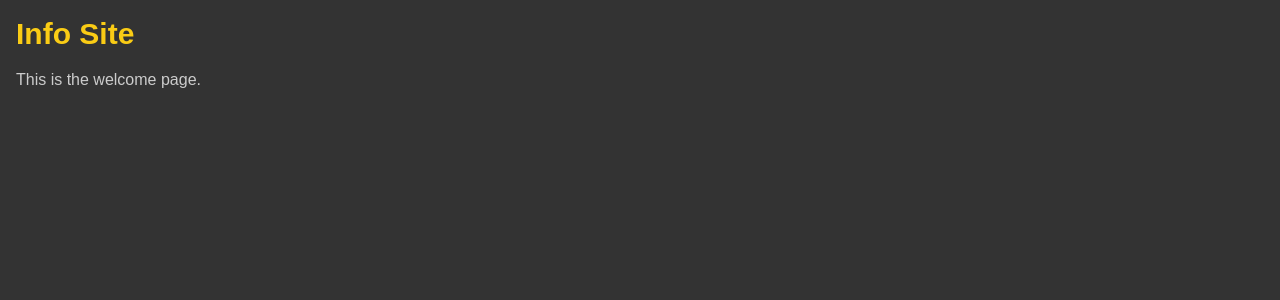
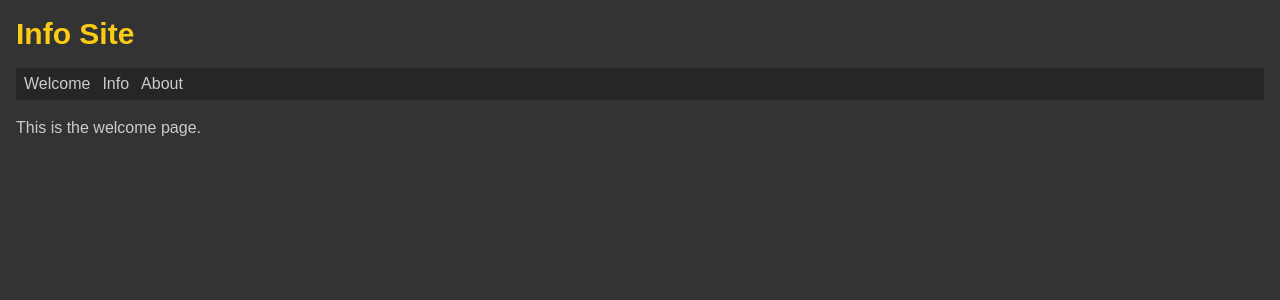
Before and after one commit to edwardtanguay/et002-nextjs-usecontext, a Next.js app: page / in a window 1280 px wide. Shown: the top 300 px of the page. Built offline with nearby package versions, Linux system fonts and the light colour scheme.

Commit message:
nav clickable

```diff
--- a/components/Header.tsx
+++ b/components/Header.tsx
@@ -1,8 +1,24 @@
 import React from 'react';
+import Link from 'next/link';
 
 function Header() {
 	return (
-		<h1 className="text-yellow-400 text-3xl font-bold mt-4 mb-4">Info Site</h1>
+		<>
+			<h1 className="text-yellow-400 text-3xl font-bold mt-4 mb-4">
+				Info Site
+			</h1>
+			<nav className="bg-neutral-800 py-1 px-2 mb-4">
+				<Link href="/" className="mr-3">
+					Welcome
+				</Link>
+				<Link href="/info" className="mr-3">
+					Info
+				</Link>
+				<Link href="/about" className="mr-3">
+					About
+				</Link>
+			</nav>
+		</>
 	);
 }
 
```
